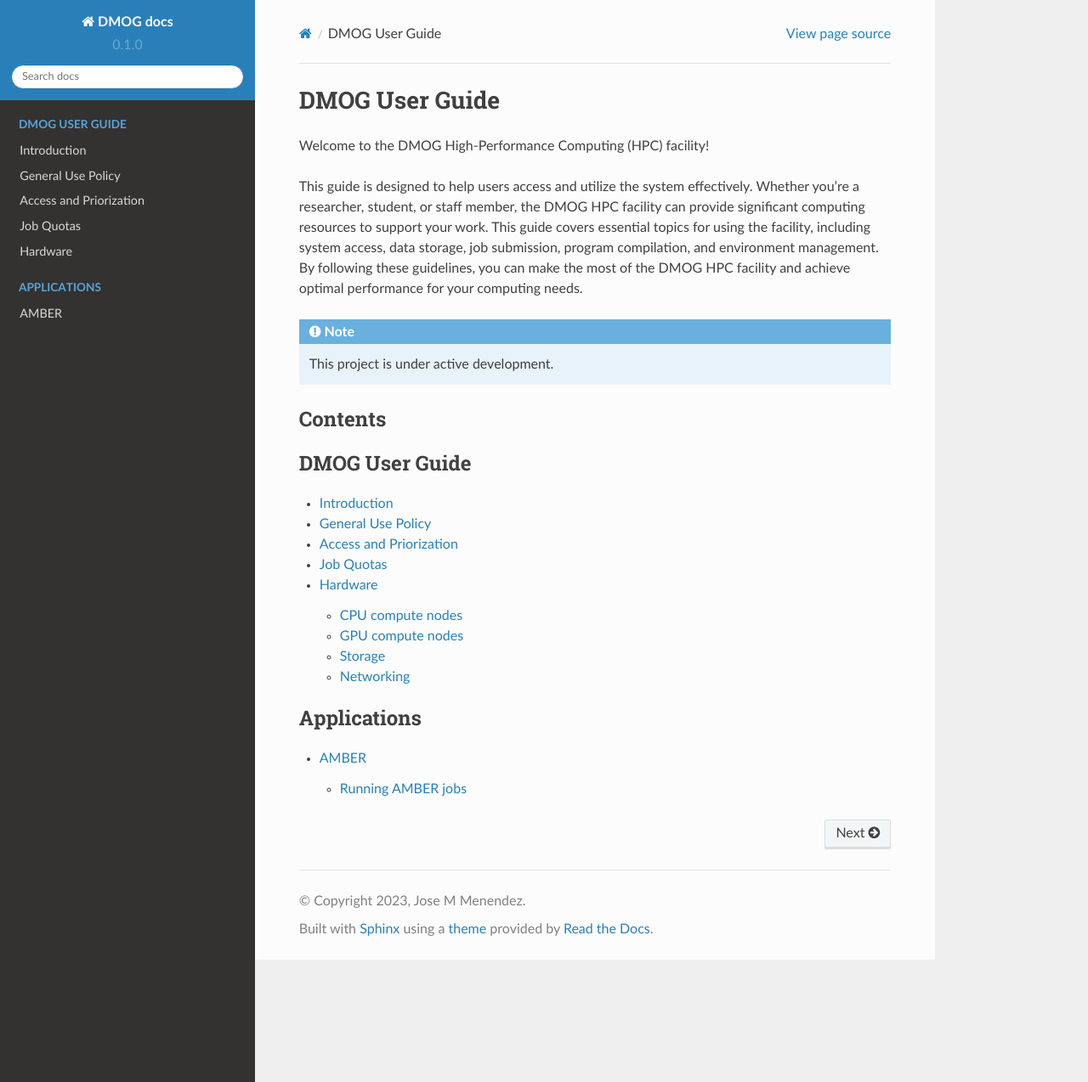
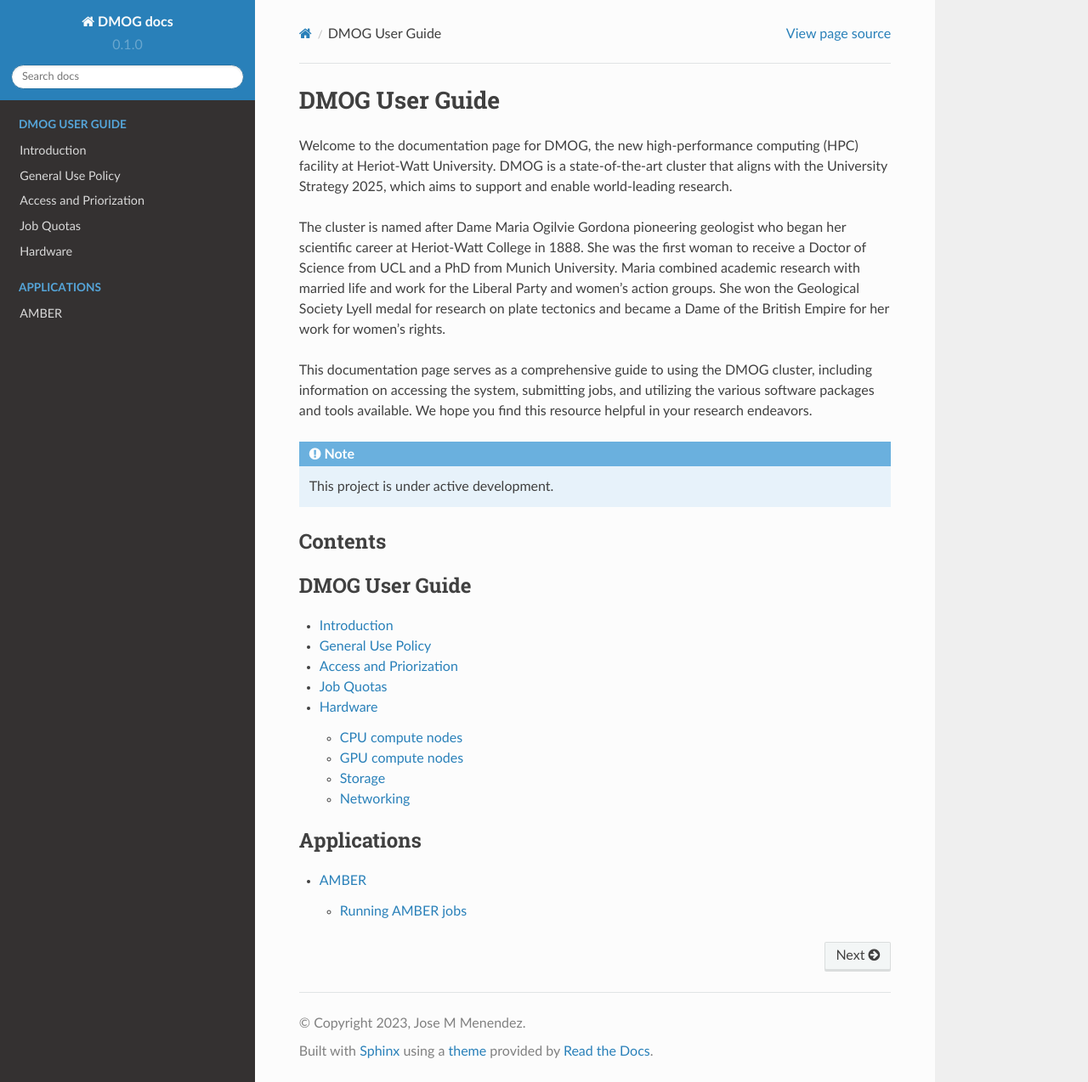
Before and after one commit to jm130/dmogdocs, a Sphinx documentation site: the page built from docs/source/index.rst, in a window 1280 px wide and 1274 px high. Shown: the whole window at 85% size. Built offline with Sphinx 7.4.7 and the Read the Docs theme 2.0.0, drawn with Linux system fonts in a browser that asks for light colours.

Commit message:
Update index.rst
new opening text

```diff
--- a/docs/source/index.rst
+++ b/docs/source/index.rst
@@ -1,15 +1,21 @@
 DMOG User Guide
 ===================================
 
-Welcome to the DMOG High-Performance Computing (HPC) facility!
+Welcome to the documentation page for DMOG, the new high-performance computing (HPC)
+facility at Heriot-Watt University. DMOG is a state-of-the-art cluster that aligns
+with the University Strategy 2025, which aims to support and enable world-leading research.
 
-This guide is designed to help users access and utilize the system effectively.
-Whether you're a researcher, student, or staff member, the DMOG HPC facility can
-provide significant computing resources to support your work. This guide covers
-essential topics for using the facility, including system access, data storage,
-job submission, program compilation, and environment management.
-By following these guidelines, you can make the most of the DMOG HPC facility and
-achieve optimal performance for your computing needs.
+The cluster is named after Dame Maria Ogilvie Gordona pioneering geologist who began her
+scientific career at Heriot-Watt College in 1888. She was the first woman to receive a
+Doctor of Science from UCL and a PhD from Munich University. Maria combined academic
+research with married life and work for the Liberal Party and women’s action groups.
+She won the Geological Society Lyell medal for research on plate tectonics and became a
+Dame of the British Empire for her work for women’s rights.
+
+This documentation page serves as a comprehensive guide to using the DMOG cluster,
+including information on accessing the system, submitting jobs, and utilizing the various
+software packages and tools available. We hope you find this resource helpful in your
+research endeavors.
 
 .. note::
 
```
